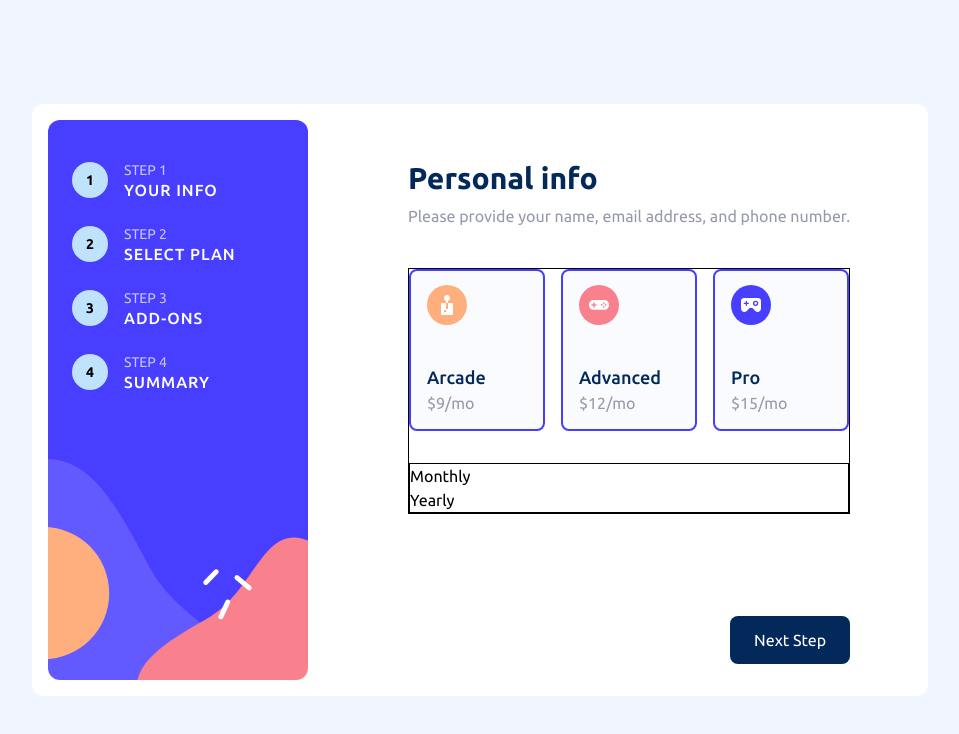
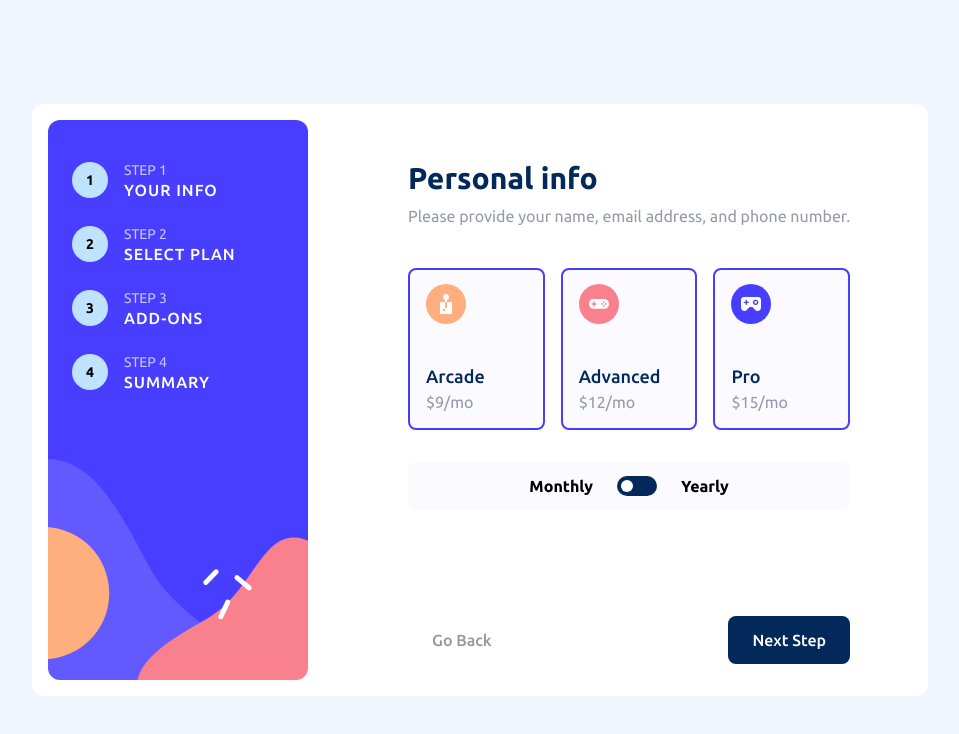
Before and after one commit to preetpalsinghkanda/multi-step-form, a React (Vite) app: page / in a window 1280 px wide. Shown: the top 734 px of the page, without its empty margins (160-1119 px from the left). Built offline with nearby package versions, Linux system fonts and the light colour scheme.

Commit message:
added select plan page

```diff
--- a/src/components/Hero.jsx
+++ b/src/components/Hero.jsx
@@ -9,7 +9,7 @@ import FullPlan from "./main/step2/FullPlan.jsx";
 
 const Hero = () => {
   return (
-    <div className=" flex p-4 gap-25 rounded-xl bg-white max-w-4xl mx-auto w-full">
+    <div className=" flex p-4 gap-25  rounded-xl bg-white max-w-4xl mx-auto w-full">
       <SideBar />
 
       <div className=" flex flex-col justify-between">
@@ -24,12 +24,10 @@ const Hero = () => {
           </div>
 
           {/* <AllInputs /> */}
-          <FullPlan/>
-
-
+          <FullPlan />
         </div>
 
-        <Button btnName={"Next Step"} />
+        <div className=" flex items-center justify-between"><Button btnName={"Go Back"} btnBgColor={""} btnTextColor={"text-[hsl(235,5%,61%)]"}/><Button btnName={"Next Step"} btnBgColor={"bg-[hsl(213,96%,18%)]"} btnTextColor={"text-white"} /></div>
       </div>
     </div>
   );
--- a/src/components/main/Button.jsx
+++ b/src/components/main/Button.jsx
@@ -1,8 +1,10 @@
 import React from "react";
 
-const Button = ({btnName}) => {
+const Button = ({ btnName, btnBgColor, btnTextColor }) => {
   return (
-    <button className="bg-[hsl(213,96%,18%)] cursor-pointer my-4 w-fit text-white rounded-lg px-6 py-3 self-end">
+    <button
+      className={`${btnBgColor} font-[500] cursor-pointer my-4 w-fit ${btnTextColor} rounded-lg px-6 py-3 self-end`}
+    >
       {btnName}
     </button>
   );
--- a/src/components/main/step2/FullPlan.jsx
+++ b/src/components/main/step2/FullPlan.jsx
@@ -1,19 +1,22 @@
-import React from 'react'
-import AllPlans from './AllPlans'
+import React from "react";
+import AllPlans from "./AllPlans";
 
 const FullPlan = () => {
   return (
-    <div className='border flex flex-col gap-8'>
-        <AllPlans/>
+    <div className=" flex flex-col gap-8">
+      <AllPlans />
 
-        <div className='border'>
-            <p>Monthly</p>
-            <span></span>
-            <p>Yearly</p>
+      <div className=" py-3 rounded-lg  bg-[hsl(250,100%,99%)] flex items-center justify-center gap-6">
+        <p className="text-[] font-[600]">Monthly</p>
 
-        </div>
+        <button className="w-10  h-5 bg-[#02295A] rounded-full flex items-center px-1">
+          <div className="w-3 h-3 bg-white rounded-full"></div>
+        </button>
+
+        <p className="font-[600]">Yearly</p>
+      </div>
     </div>
-  )
-}
+  );
+};
 
-export default FullPlan
+export default FullPlan;
--- a/src/components/main/step2/Plan.jsx
+++ b/src/components/main/step2/Plan.jsx
@@ -2,7 +2,7 @@ import React from "react";
 
 const Plan = ({ planImg, planName, planPrice }) => {
   return (
-    <div className="border-2 bg-[hsl(231,100%,99%)] border-[hsl(243,100%,62%)] py-3.5 px-4 flex flex-col gap-9.5 rounded-lg">
+    <div className="border-2 bg-[hsl(250,100%,99%)] border-[hsl(243,100%,62%)] py-3.5 px-4 flex flex-col gap-9.5 rounded-lg">
       <div>
         <img src={planImg} alt="" />
       </div>
```
